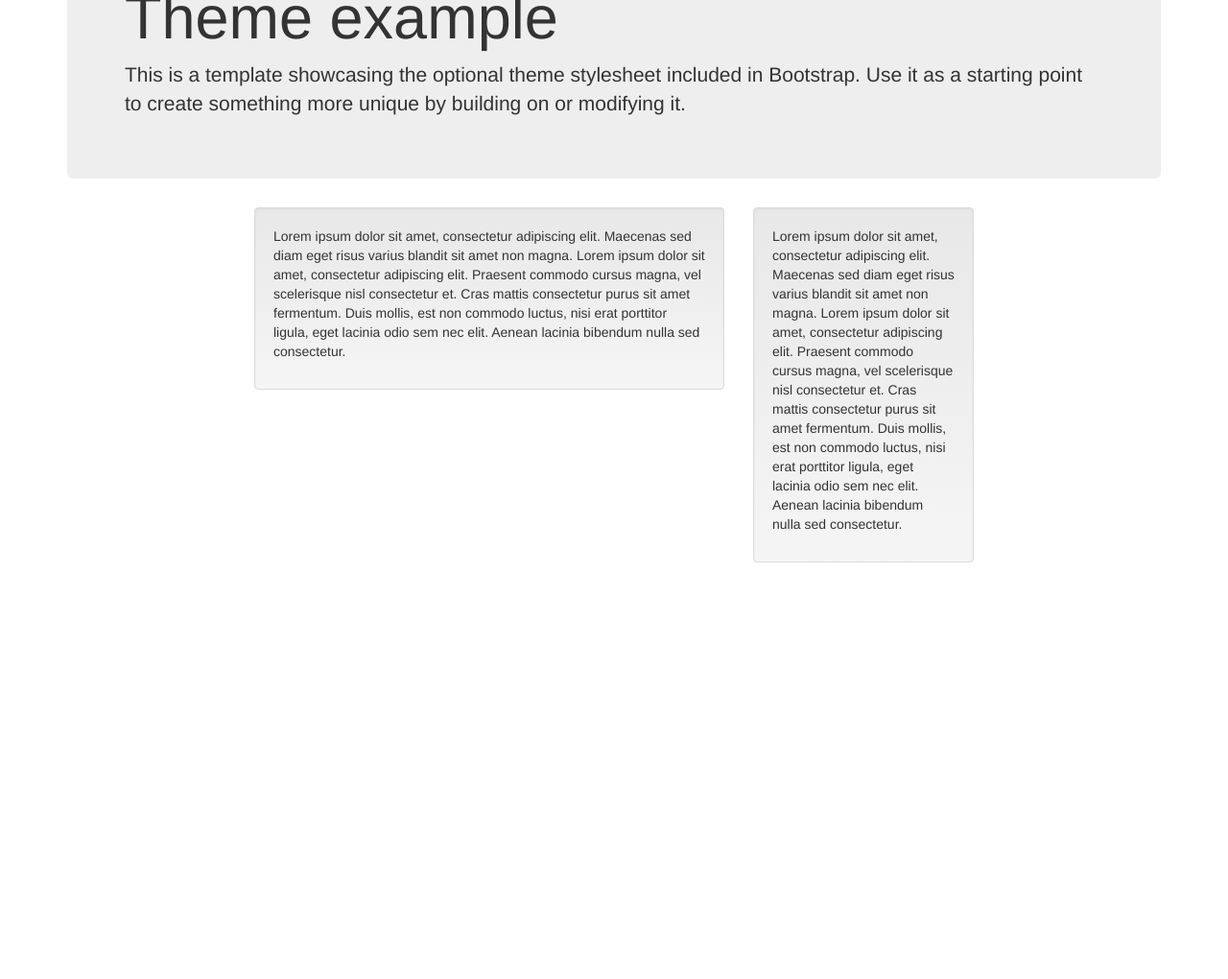
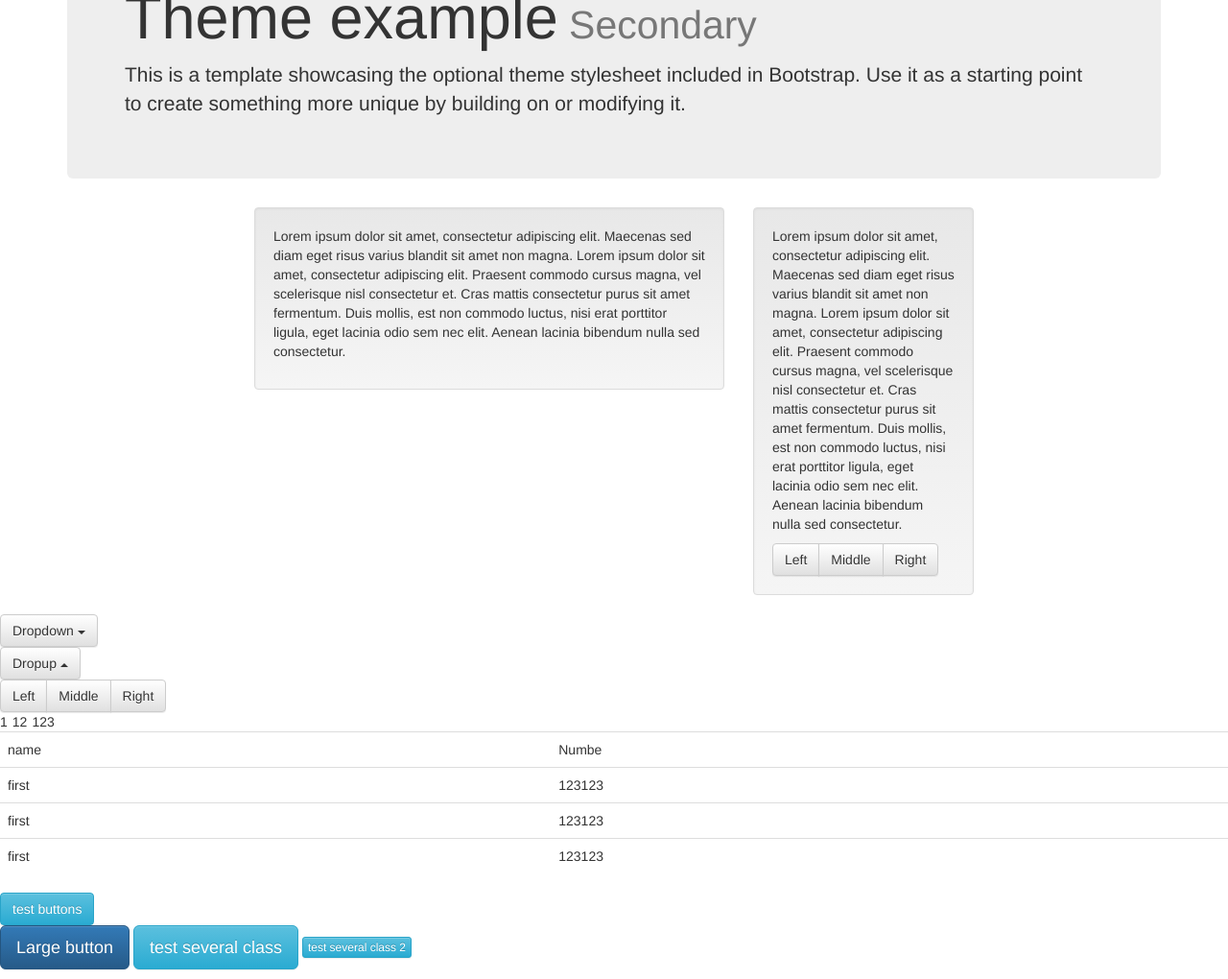
Before and after one commit to Laz42rus/KinoClone, a plain HTML site: page index_bs.html in a window 1280 px wide. Shown: the part 84-1104 px from the top of the page at 96% size. Before the commit the page ends 800 px from the top, so only its background shows below. Drawn offline with nearby package versions, Linux system fonts and the light colour scheme.

Commit message:
bootstrap Tubles&buttons

```diff
--- a/index_bs.html
+++ b/index_bs.html
@@ -16,7 +16,7 @@
 <div class="container theme-showcase" role="main">
 
     <div class="jumbotron">
-        <h1>Theme example</h1>
+        <h1>Theme example<small> Secondary</small></h1>
         <p>This is a template showcasing the optional theme stylesheet included in Bootstrap. Use it as a starting point
             to create something more unique by building on or modifying it.</p>
     </div>
@@ -33,12 +33,69 @@
                 <div class="col-md-4">
                     <div class="well">
                         <p>Lorem ipsum dolor sit amet, consectetur adipiscing elit. Maecenas sed diam eget risus varius blandit sit amet non magna. Lorem ipsum dolor sit amet, consectetur adipiscing elit. Praesent commodo cursus magna, vel scelerisque nisl consectetur et. Cras mattis consectetur purus sit amet fermentum. Duis mollis, est non commodo luctus, nisi erat porttitor ligula, eget lacinia odio sem nec elit. Aenean lacinia bibendum nulla sed consectetur.</p>
+                        <div class="btn-group" role="group" aria-label="...">
+                            <button type="button" class="btn btn-default">Left</button>
+                            <button type="button" class="btn btn-default">Middle</button>
+                            <button type="button" class="btn btn-default">Right</button>
+                        </div>
                     </div>
                 </div>
             </div>
         </div>
     </div>
 </div>
+<div class="dropdown">
+    <button class="btn btn-default dropdown-toggle" type="button" id="dropdownMenu1" data-toggle="dropdown" aria-haspopup="true" aria-expanded="true">
+        Dropdown
+        <span class="caret"></span>
+    </button>
+    <ul class="dropdown-menu" aria-labelledby="dropdownMenu1">
+        <li><a href="#">Action</a></li>
+        <li><a href="#">Another action</a></li>
+        <li><a href="#">Something else here</a></li>
+        <li role="separator" class="divider"></li>
+        <li><a href="#">Separated link</a></li>
+    </ul>
+</div>
+<div class="dropup">
+    <button class="btn btn-default dropdown-toggle" type="button" id="dropdownMenu2" data-toggle="dropdown" aria-haspopup="true" aria-expanded="false">
+        Dropup
+        <span class="caret"></span>
+    </button>
+    <ul class="dropdown-menu" aria-labelledby="dropdownMenu2">
+        <li><a href="#">Action</a></li>
+        <li><a href="#">Another action</a></li>
+        <li><a href="#">Something else here</a></li>
+        <li role="separator" class="divider"></li>
+        <li><a href="#">Separated link</a></li>
+    </ul>
+</div>
+<div class="btn-group" role="group" aria-label="...">
+    <button type="button" class="btn btn-default">Left</button>
+    <button type="button" class="btn btn-default">Middle</button>
+    <button type="button" class="btn btn-default">Right</button>
+</div>
+<div class="btn-toolbar" role="toolbar" aria-label="...">
+    <div class="btn-group" role="group" aria-label="...">1</div>
+    <div class="btn-group" role="group" aria-label="...">12</div>
+    <div class="btn-group" role="group" aria-label="...">123</div>
+</div>
+<table class="table table-hover">
+    <tr><td>name</td><td>Numbe</td></tr>
+    <tr><td>first</td><td>123123</td></tr>
+    <tr><td>first</td><td>123123</td></tr>
+    <tr><td>first</td><td>123123</td></tr>
+</table>
+
+<button type="button" class="btn btn-info">test buttons</button>
+
+<p>
+    <button type="button" class="btn btn-primary btn-lg">Large button</button>
+    <button type="button" class="btn btn-info btn-lg">test several class</button>
+    <button type="button" class="btn btn-info btn-xs">test several class 2</button>
+</p>
+
+
 
 
 <!-- jQuery (necessary for Bootstrap's JavaScript plugins) -->
```
